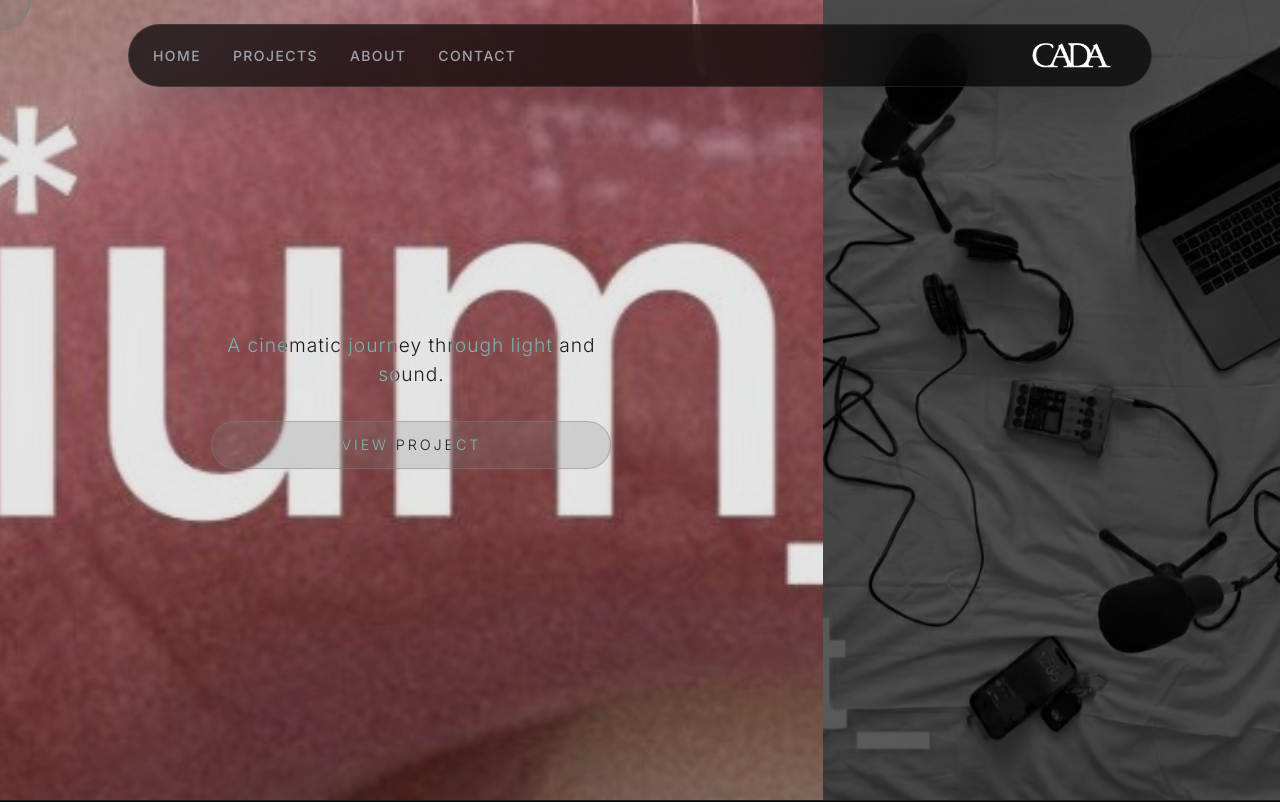
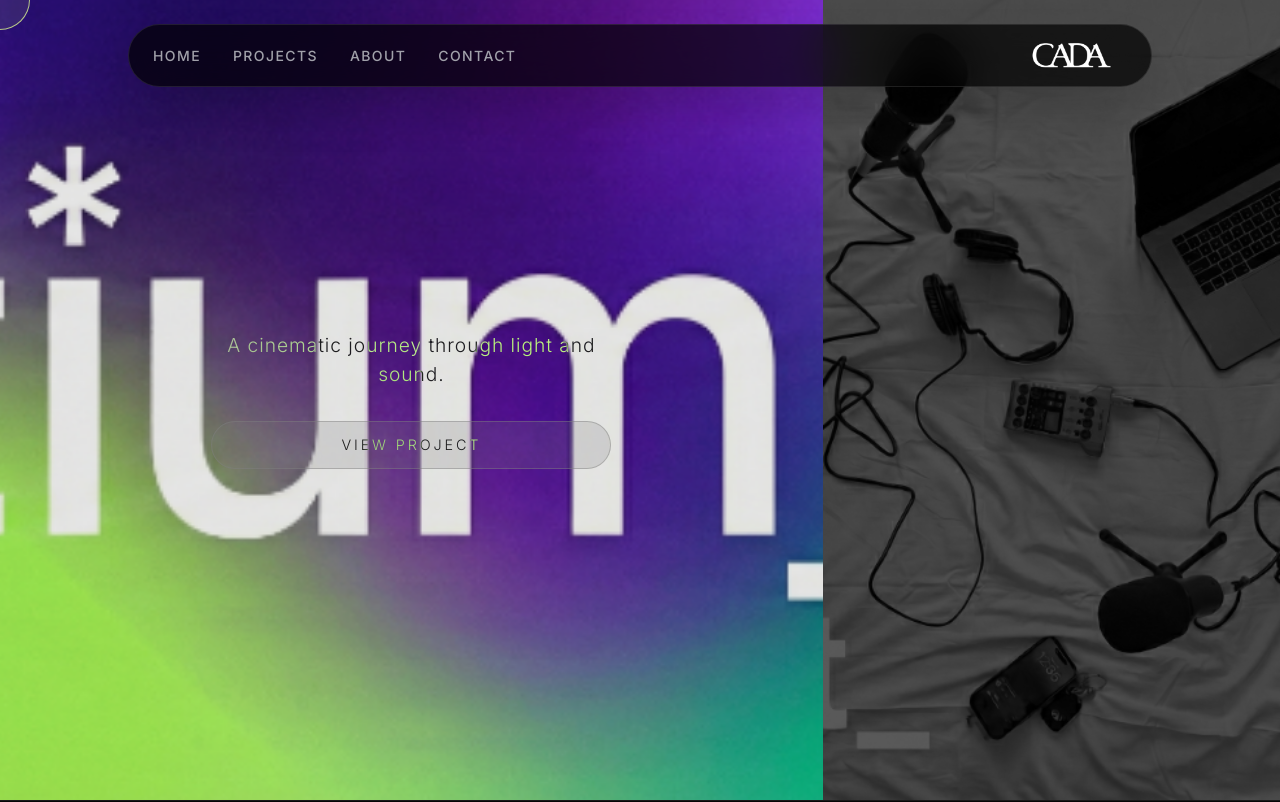
Before and after one commit to Duhvid143/cadafilms, a Next.js app: page /projects in a window 1280 px wide. Shown: the top 802 px of the page. Built offline with nearby package versions, Linux system fonts and the light colour scheme.

Commit message:
feat: update _TIUM project image to new png version

```diff
--- a/src/app/projects/page.tsx
+++ b/src/app/projects/page.tsx
@@ -10,7 +10,7 @@ export default function Projects() {
             <Link href="/tium" className="project-split">
                 <div
                     className="project-bg"
-                    style={{ backgroundImage: 'url(/assets/tium-cover.jpg)' }}
+                    style={{ backgroundImage: 'url(/assets/tium-cover.png)' }}
                 />
                 <div className="project-overlay" />
                 <div className="project-content">
--- a/src/styles/Navbar.css
+++ b/src/styles/Navbar.css
@@ -229,11 +229,11 @@
 /* Subnav Wrapper */
 .subnav-wrapper {
   position: absolute;
-  top: 50%;
+  top: 25%;
   left: 50%;
   transform: translateX(-50%);
   z-index: 39;
-  padding-top: 12px;
+  padding-top: 5px;
   /* Bridge for hover */
   width: max-content;
   /* Ensure it doesn't collapse */
```
Also changed, not shown: public/assets/._tium-cover.png (added), public/assets/tium-cover.png (added).
